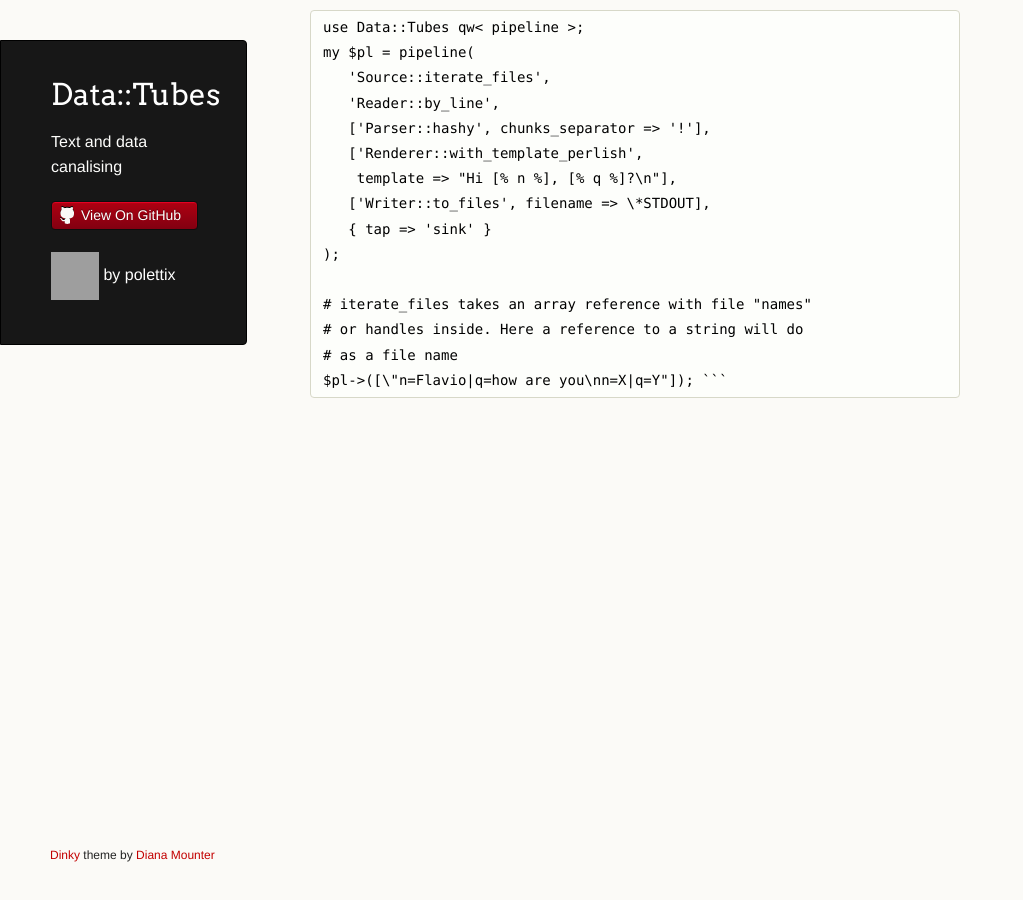
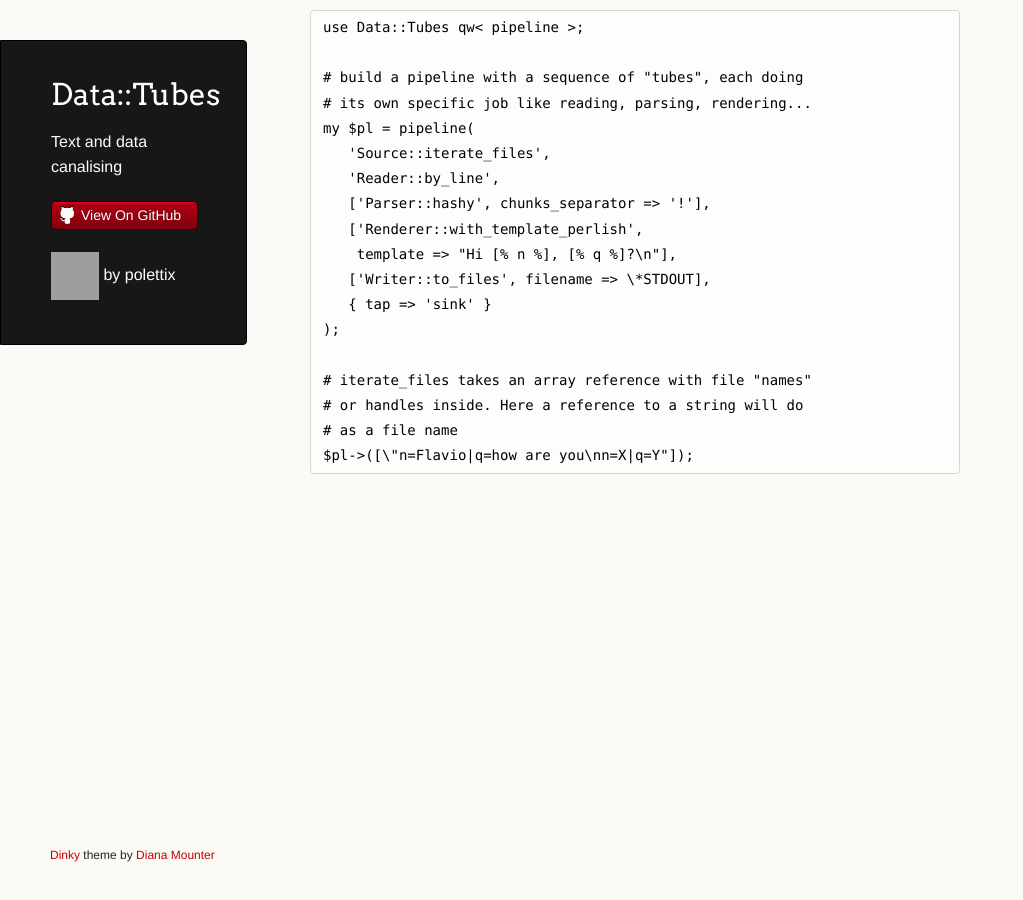
Before and after one commit to polettix/Data-Tubes, a Jekyll site: the page built from index.md, in a window 1280 px wide. Shown: the whole page, without its empty margins (0-1023 px from the left). Built offline with Jekyll 4.4.1, drawn with Linux system fonts in a browser that asks for light colours; grey boxes are pictures that could not be loaded.

Commit message:
comment & fix

````diff
--- a/index.md
+++ b/index.md
@@ -7,6 +7,9 @@ tagline: 'Text and data canalising'
 
 ```perl
 use Data::Tubes qw< pipeline >;
+
+# build a pipeline with a sequence of "tubes", each doing
+# its own specific job like reading, parsing, rendering...
 my $pl = pipeline(
    'Source::iterate_files',
    'Reader::by_line',
@@ -20,5 +23,5 @@ my $pl = pipeline(
 # iterate_files takes an array reference with file "names"
 # or handles inside. Here a reference to a string will do
 # as a file name
-$pl->([\"n=Flavio|q=how are you\nn=X|q=Y"]); ```
+$pl->([\"n=Flavio|q=how are you\nn=X|q=Y"]);
 ```
````
